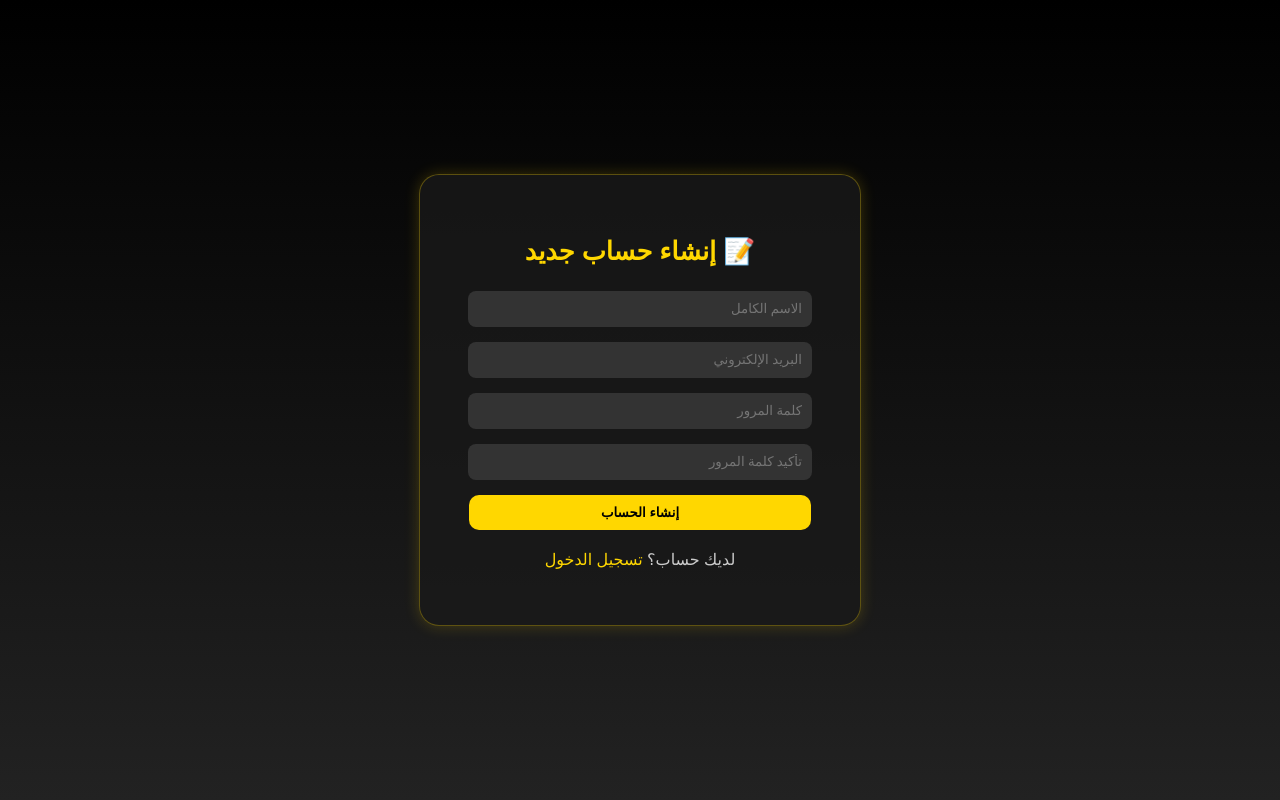
After one commit to raghaddema/n4sma, a Django app: page /accounts_t/register/ in a window 1280 px wide. The commit adds this page. Run offline with Django 5.2, Linux system fonts and the light colour scheme.

Commit message:
نجاح التسجيل والخروج وانشاء الحساب

```diff
--- a/accounts/urls.py
+++ b/accounts/urls.py
@@ -1,5 +1,8 @@
 from django.urls import path
+from . import views
 
 urlpatterns = [
-    # سيتم إضافة المسارات الخاصة بالمستخدمين هنا لاحقاً
+    path('accounts_t/register/', views.register, name='register'),
+    path('accounts_t/login/', views.login_view, name='login'),
+    path('accounts_t/logout/', views.logout_view, name='logout'),  # ← جديد
 ]
--- a/accounts/views.py
+++ b/accounts/views.py
@@ -1,3 +1,54 @@
-from django.shortcuts import render
+from django.shortcuts import render, redirect
+from django.contrib.auth.models import User
+from django.contrib import messages, auth
+from django.contrib.auth import logout
 
-# Create your views here.
+# إنشاء حساب جديد
+def register(request):
+    if request.method == 'POST':
+        full_name = request.POST.get('full_name')
+        email = request.POST.get('email')
+        password = request.POST.get('password')
+        confirm = request.POST.get('confirm')
+
+        # التحقق من صحة البيانات
+        if password != confirm:
+            messages.error(request, 'كلمة المرور غير متطابقة')
+            return redirect('register')
+
+        if User.objects.filter(username=email).exists():
+            messages.error(request, 'البريد مستخدم مسبقاً')
+            return redirect('register')
+
+        # إنشاء المستخدم
+        user = User.objects.create_user(username=email, email=email, password=password, first_name=full_name)
+        user.save()
+        messages.success(request, 'تم إنشاء الحساب بنجاح! يمكنك الآن تسجيل الدخول.')
+        return redirect('login')
+
+    return render(request, 'accounts_t/register.html')
+
+
+# تسجيل الدخول
+def login_view(request):
+    if request.method == 'POST':
+        email = request.POST.get('email')
+        password = request.POST.get('password')
+
+        user = auth.authenticate(username=email, password=password)
+
+        if user is not None:
+            auth.login(request, user)
+            messages.success(request, 'تم تسجيل الدخول بنجاح.')
+            return redirect('/')
+        else:
+            messages.error(request, 'بيانات الدخول غير صحيحة.')
+            return redirect('login')
+
+    return render(request, 'accounts_t/login.html')
+
+
+# تسجيل الخروج
+def logout_view(request):
+    logout(request)
+    return redirect('/')
--- a/n4sma/urls.py
+++ b/n4sma/urls.py
@@ -18,6 +18,24 @@ urlpatterns = [
 
 # ========================
 # 🖼️ دعم عرض الملفات الثابتة والوسائط أثناء التطوير
+from django.contrib import admin
+from django.urls import path, include
+from django.conf import settings
+from django.conf.urls.static import static
+
+urlpatterns = [
+    # 🔹 لوحة التحكم الإدارية
+    path('admin/', admin.site.urls),
+
+    # 🔹 التطبيق الرئيسي للمتجر (في حال وجوده)
+    path('', include('shop.urls')),
+
+    # 🔹 تطبيق الحسابات (تسجيل الدخول / إنشاء حساب)
+    path('', include('accounts.urls')),
+]
+
+# ========================
+# ⚙️ إعدادات الملفات الثابتة والإعلامية أثناء التطوير
 # ========================
 if settings.DEBUG:
     # هذه الأسطر تسمح بعرض ملفات static و media من مجلداتها أثناء عمل السيرفر المحلي
--- /dev/null
+++ b/templates/accounts_t/register.html
@@ -0,0 +1,119 @@
+<!DOCTYPE html>
+<html lang="ar" dir="rtl">
+<head>
+  <meta charset="UTF-8">
+  <title>إنشاء حساب | نسمة</title>
+  <meta name="viewport" content="width=device-width, initial-scale=1.0">
+  <style>
+    body {
+      margin: 0;
+      font-family: 'Cairo', sans-serif;
+      background: linear-gradient(to bottom, #000, #222);
+      color: #fff;
+      display: flex;
+      justify-content: center;
+      align-items: center;
+      height: 100vh;
+    }
+
+    .register-container {
+      background: rgba(25, 25, 25, 0.8);
+      border: 1px solid rgba(255, 215, 0, 0.3);
+      border-radius: 20px;
+      padding: 40px;
+      width: 360px;
+      text-align: center;
+      box-shadow: 0 0 15px rgba(255, 215, 0, 0.2);
+    }
+
+    h2 {
+      color: gold;
+      margin-bottom: 25px;
+      font-size: 1.6em;
+    }
+
+    input {
+      width: 90%;
+      padding: 10px;
+      margin-bottom: 15px;
+      border-radius: 8px;
+      border: none;
+      outline: none;
+      font-family: 'Cairo';
+    }
+
+    input[type="text"], input[type="email"], input[type="password"] {
+      background-color: #333;
+      color: #fff;
+    }
+
+    .btn {
+      background-color: gold;
+      color: black;
+      font-weight: bold;
+      border: none;
+      border-radius: 10px;
+      padding: 10px 20px;
+      cursor: pointer;
+      transition: 0.3s;
+      width: 95%;
+    }
+
+    .btn:hover {
+      background-color: #fff;
+      color: #000;
+    }
+
+    p {
+      margin-top: 20px;
+      color: #ccc;
+    }
+
+    a {
+      color: gold;
+      text-decoration: none;
+    }
+
+    a:hover {
+      text-decoration: underline;
+    }
+
+    ul {
+      list-style: none;
+      padding: 0;
+      margin-bottom: 15px;
+    }
+
+    li {
+      color: #ff7777;
+      font-size: 0.9em;
+    }
+  </style>
+</head>
+<body>
+
+  <div class="register-container">
+    <h2>📝 إنشاء حساب جديد</h2>
+
+    {% if messages %}
+      <ul>
+        {% for msg in messages %}
+          <li>{{ msg }}</li>
+        {% endfor %}
+      </ul>
+    {% endif %}
+
+    <form method="POST">
+      {% csrf_token %}
+      <input type="text" name="full_name" placeholder="الاسم الكامل" required><br>
+      <input type="email" name="email" placeholder="البريد الإلكتروني" required><br>
+      <input type="password" name="password" placeholder="كلمة المرور" required><br>
+      <input type="password" name="confirm" placeholder="تأكيد كلمة المرور" required><br>
+      <button type="submit" class="btn">إنشاء الحساب</button>
+    </form>
+
+    <p>لديك حساب؟ <a href="{% url 'login' %}">تسجيل الدخول</a></p>
+  </div>
+
+</body>
+</html>
```
Also changed, not shown: shop/models.py (+11 -1 lines), templates/accounts_t/login.html (added, +117 -0 lines), templates/header.html (+31 -3 lines), db.sqlite3, shop/migrations/0002_product_description_product_image_product_size_ml.py (added).
